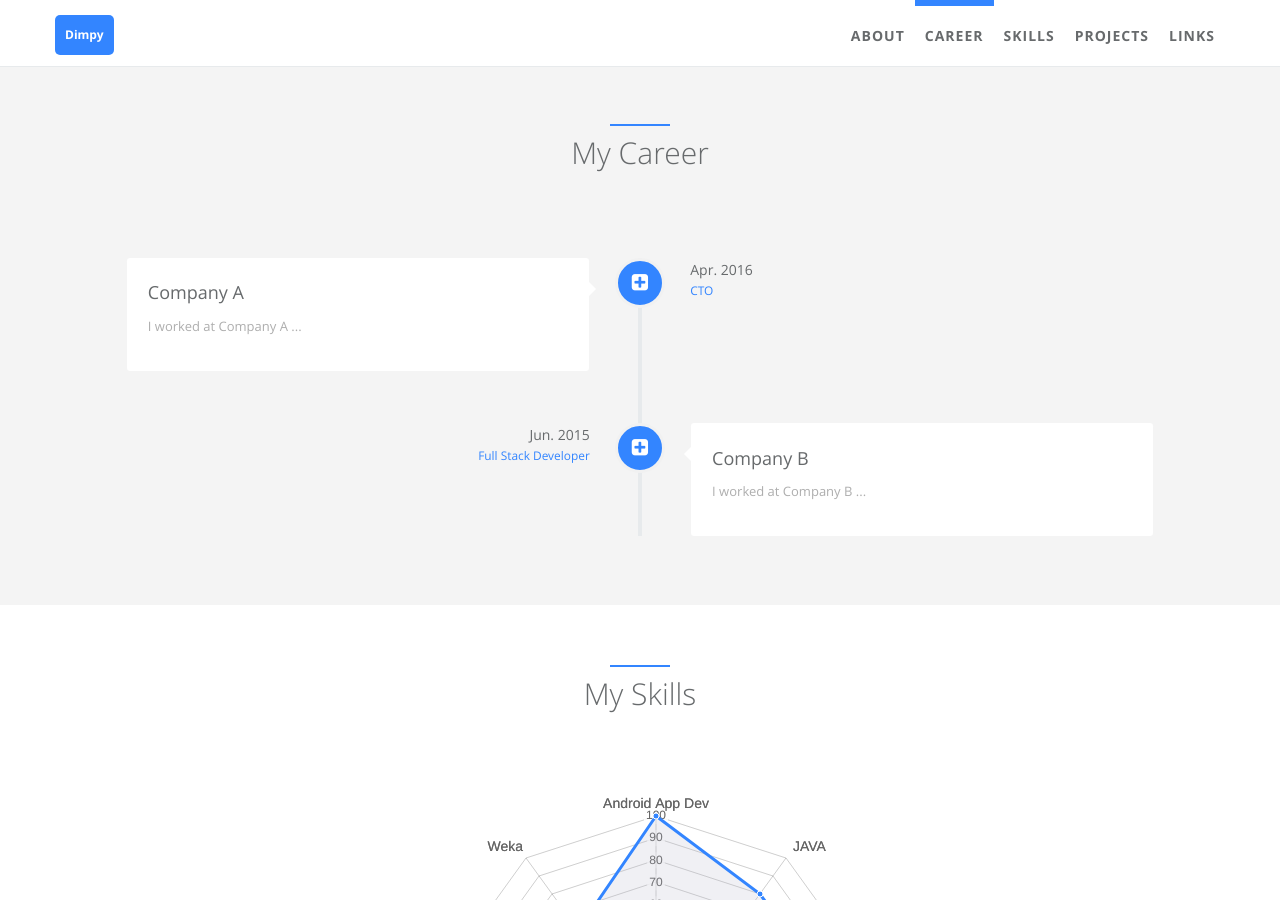
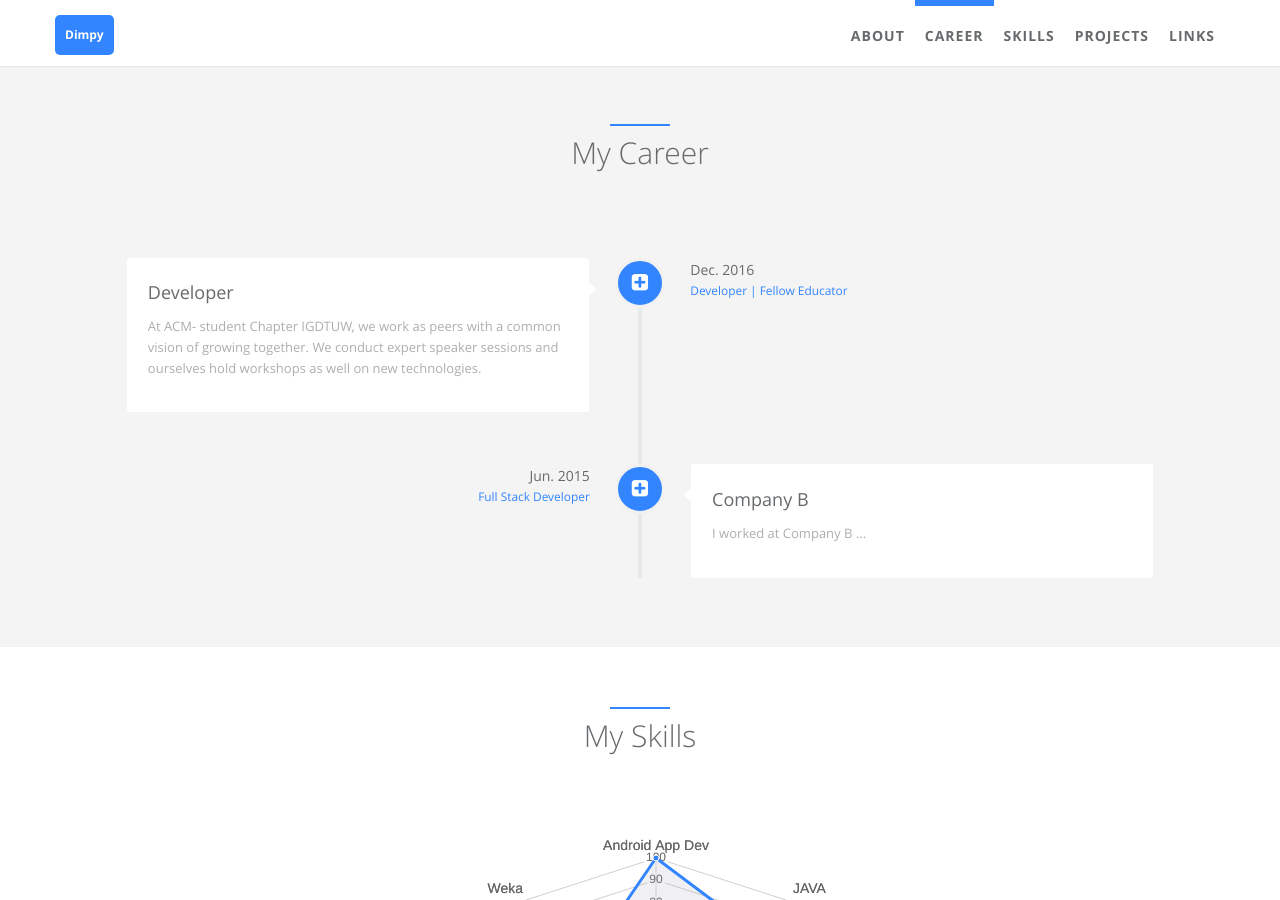
Before and after one commit to CREVIOS/dimpy-chhabra.github.io, a Jekyll site: the page built from index.html, in a window 1280 px wide and 900 px high, scrolled down 874 px. Built offline with Jekyll 4.4.1, drawn with Linux system fonts in a browser that asks for light colours.

Commit message:
career_commit

```diff
--- a/_data/index/careers.yml
+++ b/_data/index/careers.yml
@@ -1,16 +1,16 @@
 # careers section data
 # if you don't have language feature(language.yml is empty), ignore "i18n" items
 - name:
-    detail: Company A
-    i18n: company_a
+    detail: Developer
+    i18n: ACM Student Chapter- Igdtuw
   desc:
-    detail: I worked at Company A ...
-    i18n: company_a_desc
+    detail: At ACM- student Chapter IGDTUW, we work as peers with a common vision of growing together. We conduct expert speaker sessions and ourselves hold workshops as well on new technologies.
+    i18n: Association for Computing Machinery
   date:
-    detail: Apr. 2016
-    i18n: company_a_date
+    detail: Dec. 2016
+    i18n: company_date
   job:
-    detail: CTO
+    detail: Developer | Fellow Educator
     i18n: company_a_job
   icon: fa-plus-square
 
```
